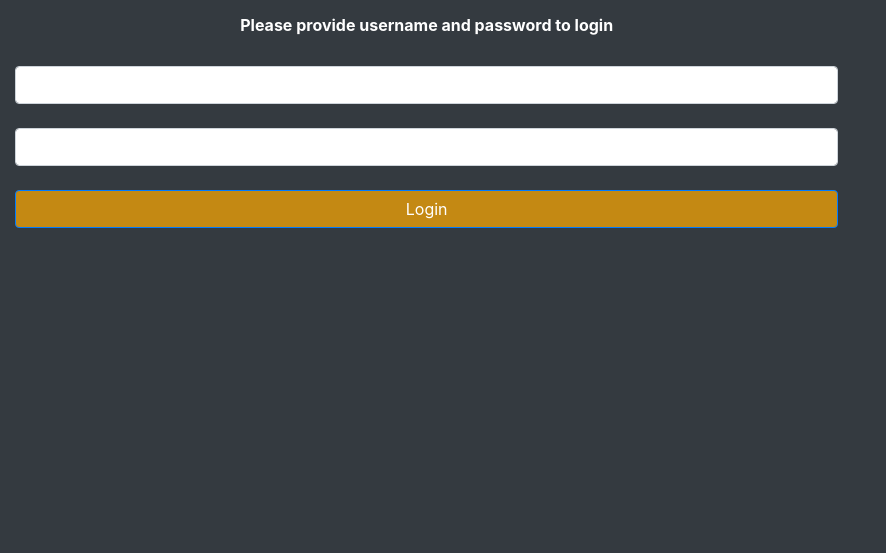
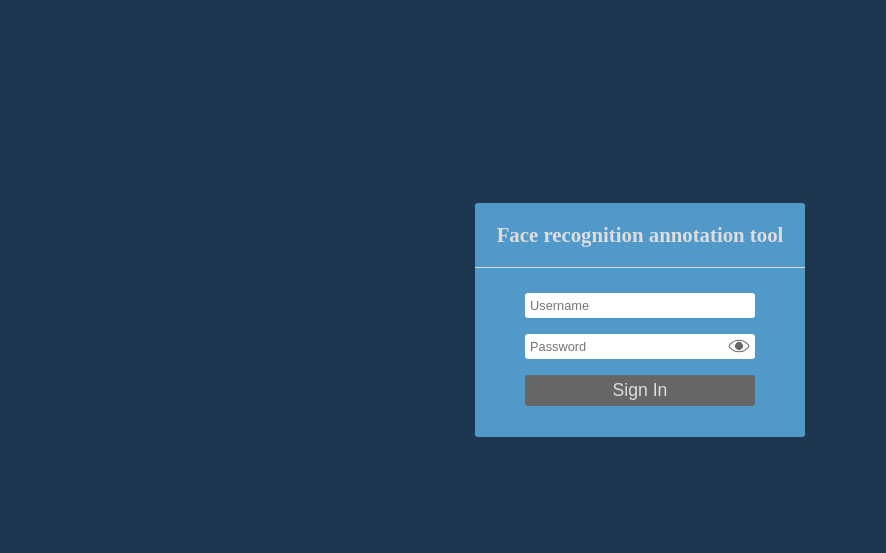
Before and after one commit to vkhvorostianyi/weBwallet, a Flask app: template templates/login.html in a window 1280 px wide. Shown: the top 553 px of the page, without its empty margins (0-886 px from the left). Run offline with Flask 2, Linux system fonts and the light colour scheme; the template is opened without the code that fills it: values that come from a table or form of the project are taken from there, others are empty; some libraries are stand-ins or nearby versions.

Commit message:
edit login

```diff
--- a/app.py
+++ b/app.py
@@ -8,6 +8,7 @@ from sqlalchemy import func
 from datetime import datetime
 from flask_wtf import FlaskForm
 from wtforms import SubmitField, StringField, PasswordField
+from wtforms.validators import DataRequired
 from werkzeug.security import generate_password_hash, check_password_hash
 import os
 
@@ -37,7 +38,7 @@ class Spend(db.Model):
 class AppUser(UserMixin, db.Model):
     id = db.Column(db.Integer, primary_key=True)
     username = db.Column(db.String)
-    password = db.Column(db.String)
+    password_hash = db.Column(db.String)
 
     def set_password(self, password):
         self.password_hash = generate_password_hash(password)
@@ -47,9 +48,10 @@ class AppUser(UserMixin, db.Model):
 
 
 class LoginForm(FlaskForm):
-    username = StringField
-    password = PasswordField
-    submit = SubmitField
+    username = StringField('Username', validators=[DataRequired()])
+    password = PasswordField('Password', validators=[DataRequired()])
+    submit = SubmitField('Sign In')
+
 
 
 @login.user_loader
--- a/templates/login.html
+++ b/templates/login.html
@@ -1,50 +1,108 @@
-{% extends 'base.html' %}
-{% block content %}
+<!DOCTYPE html>
+<html lang="en">
+<head>
+    <meta charset="UTF-8">
+    <title>Login</title>
+    <style>
+        body{
+            background-color: #1C374F;
+        }
+        h2{
+            color: #ddd;
+            border-bottom: 1px solid #ddd;
+            padding-bottom: 20px;
+            margin: 5px 0 25px 0;
+            font-size: 1.3em;
+        }
+        .login {
+            width: 330px;
+            background-color: #5199C9;
+            text-align: center;
+            margin: auto;
+            margin-top: 40vh;
+            padding: 15px 0;
+            border-radius: 3px;
+            transform: translateY(-50%);
+        }
+        input[type='text'], input[type='password'], input[type='submit']{
+            border: none;
+            border-radius: 3px;
+            width: 220px;
+            padding: 5px;
+            font-size: 0.8em;
+        }
+        input[type='submit']{
+            width: 230px;
+            font-size: 1.1em;
+            background-color: #666666;
+            color: #ddd;
+            outline: none;
+            cursor: pointer;
+        }
+        input[type='submit']:active{
+            background-color: #333;
+        }
+        .show_pw{
+            position: absolute;
+            right: 58px;
+            top: 4px;
+            box-sizing: border-box;
+            width: 16px;
+            height: 16px;
+            padding: 4px;
+            border: 1px solid #666;
+            border-radius: 75% 15%;
+            font-size: 0.5em;
+            transform: rotate(45deg);
+            cursor: pointer;
+        }
+        .dot{
+            width: 8px;
+            height: 8px;
+            margin: -1px 0px 0px -1px;
+            background-color: #666;
+            border-radius: 50%;
+        }
+    </style>
+</head>
 <body>
-    <div class="container-fluid" id="main-cont">
-        <div class="row">
-            <div class=" col-xs-12 col-md-8">
     <div class="login">
-                {% with messages = get_flashed_messages(with_categories=true) %}
+        <h2>Face recognition annotation tool</h2>
+        {% with messages = get_flashed_messages() %}
             {% if messages %}
-                      <p class="flashes">
-                      {% for category, message in messages %}
-                        <b style="color: #9C1A1C" class="{{category}}">{{ message }}</b>
+              <p class="flashes alert">
+              {% for message in messages %}
+                <b style="color: #990023">{{ message }}</b>
               {% endfor %}
-                      </p>
-                    {% else %}
-                      <p class="flashes alert">
-                        <b>Please provide username and password to login</b>
               </p>
             {% endif %}
         {% endwith %}
-
-                    {%if form.errors %}
-                    <p style="color: #9C1A1C" class="alert">
-                      {% for field, errors in form.errors.items() %}
-                        <b>{{field}} {% for error in errors %}{{ error }}{% endfor %}</b>
+        <form action="" method="post" novalidate>
+            {{ form.hidden_tag() }}
+            <p>
+                {{ form.username(size=32, placeholder='Username') }}<br>
+                {% for error in form.username.errors %}
+                <span style="color: #990023;">[{{ error }}]</span>
                 {% endfor %}
             </p>
-                    {% endif %}
-                    <form action="{{ url_for('simplelogin.login') }}" method="post">
-                        <div class="form-group">
-                            {{ form.csrf_token }}
-                            {{form.username.label}}
-                        <div>
-                            <input class="form-control" name="{{ form.username.name }}">
-                        </div><br>
-                            {{form.password.label}}
-                        <div>
-                            <input class="form-control" type="password" name="{{ form.password.name }}">
-                        </div><br>
-                            {% if next %}<input type="hidden" name="next" value="{{next}}">{% endif %}
-                            <input id="sbm-btn-login" class="btn btn-primary btn-block" type="submit" value="Login">
+            <div style="position: relative;">
+               <div class="show_pw" onmouseover='show_password()' onmouseout="hide_password()"><div class="dot"></div></div>
+                {{ form.password(size=32, placeholder='Password') }}<br>
+                {% for error in form.password.errors %}
+                <span style="color: #990023;">[{{ error }}]</span>
+                {% endfor %}
             </div>
+            <p>{{ form.submit() }}</p>
         </form>
-                <p id="message"></p>
-                </div>
-            </div>
-        </div>
     </div>
 </body>
-{% endblock %}
+<script>
+    var x = document.getElementById("password");
+    function show_password() {
+        x.type = "text";
+    }
+    function hide_password() {
+        x.type = "password";
+    }
+</script>
+</html>
```
Lines whose indentation alone changed are shown as unchanged.
